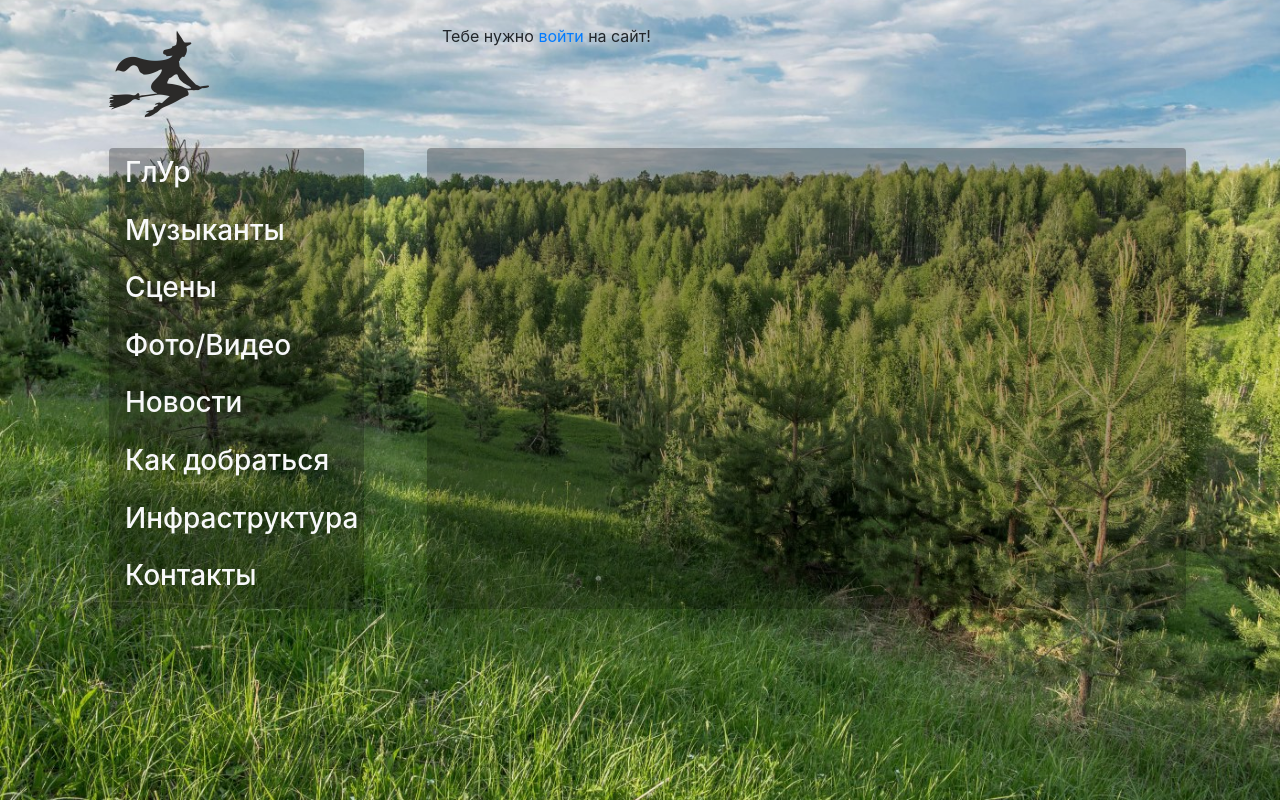
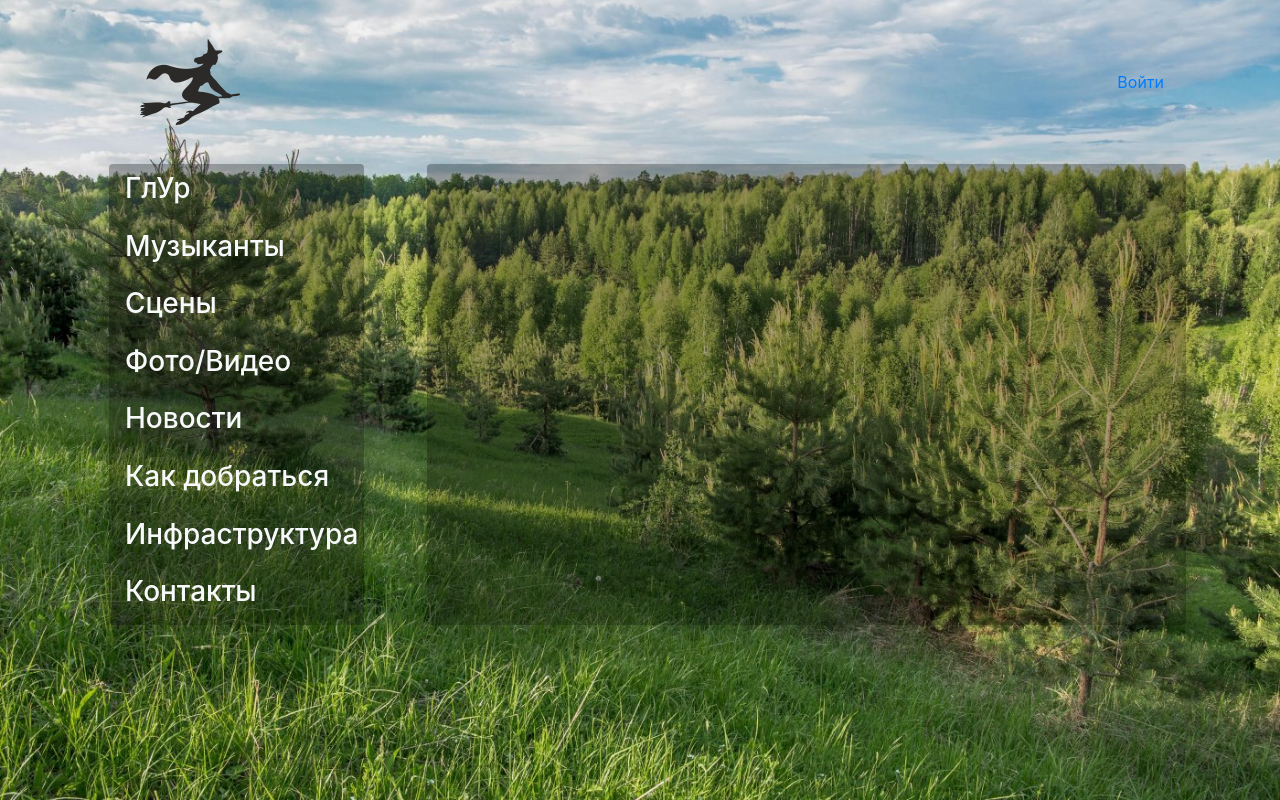
Before and after one commit to 2100992/music_festival, a Django app: page /blog/ in a window 1280 px wide. Run offline with Django 3.2, Linux system fonts and the light colour scheme; some libraries are stand-ins or nearby versions.

Commit message:
stylish fixes

```diff
--- a/info/templates/info/base.html
+++ b/info/templates/info/base.html
@@ -18,19 +18,8 @@
 <body>
     <div class="background"></div>
 
-
-{% comment %} Logo & profile {% endcomment %}
     <div class="container my-4">
-        <div class="row">
-            <div class="col-3 mx-4">
-                <a class="" href="{% url 'index_url' %}">
-                    <img src="{% static 'info/img/witch.jpg' %}" width="100" height="100" alt="">
-                </a>
-            </div>
-            <div class="col mx-4">
-                {% block profile %}{% include 'info/profile.html' %}{% endblock %}
-            </div>
-        </div>
+        {% block profile %}{% include 'info/profile.html' %}{% endblock %}
     </div>
 
     <div class="container">
--- a/info/templates/info/profile.html
+++ b/info/templates/info/profile.html
@@ -1,5 +1,19 @@
-{% if username %}
-    {{ username }}, ты можешь <a href="{% url 'logout_url' %}?next=/">выйти</a>
-{% else %}
-    Тебе нужно <a href="{% url 'login_url' %}?next=/prof-redirect/">войти</a> на сайт!
-{% endif %}
+{% load static %}
+<nav class="navbar navbar-expand-lg">
+    <div class="col-3 mx-4">
+        <a class="" href="{% url 'index_url' %}">
+            <img src="{% static 'info/img/witch.jpg' %}" width="100" height="100" alt="">
+        </a>
+    </div>
+    <div class="col text-right">
+        <ul class="navbar-nav mr-auto">
+        </ul>
+        <span class="navbar-text">
+            {% if username %}
+                {{ username }}, ты можешь <a href="{% url 'logout_url' %}?next=/">выйти</a>
+            {% else %}
+                <a href="{% url 'login_url' %}?next=/prof-redirect/">Войти</a>
+            {% endif %}
+        </span>
+    </div>
+</nav>
```
